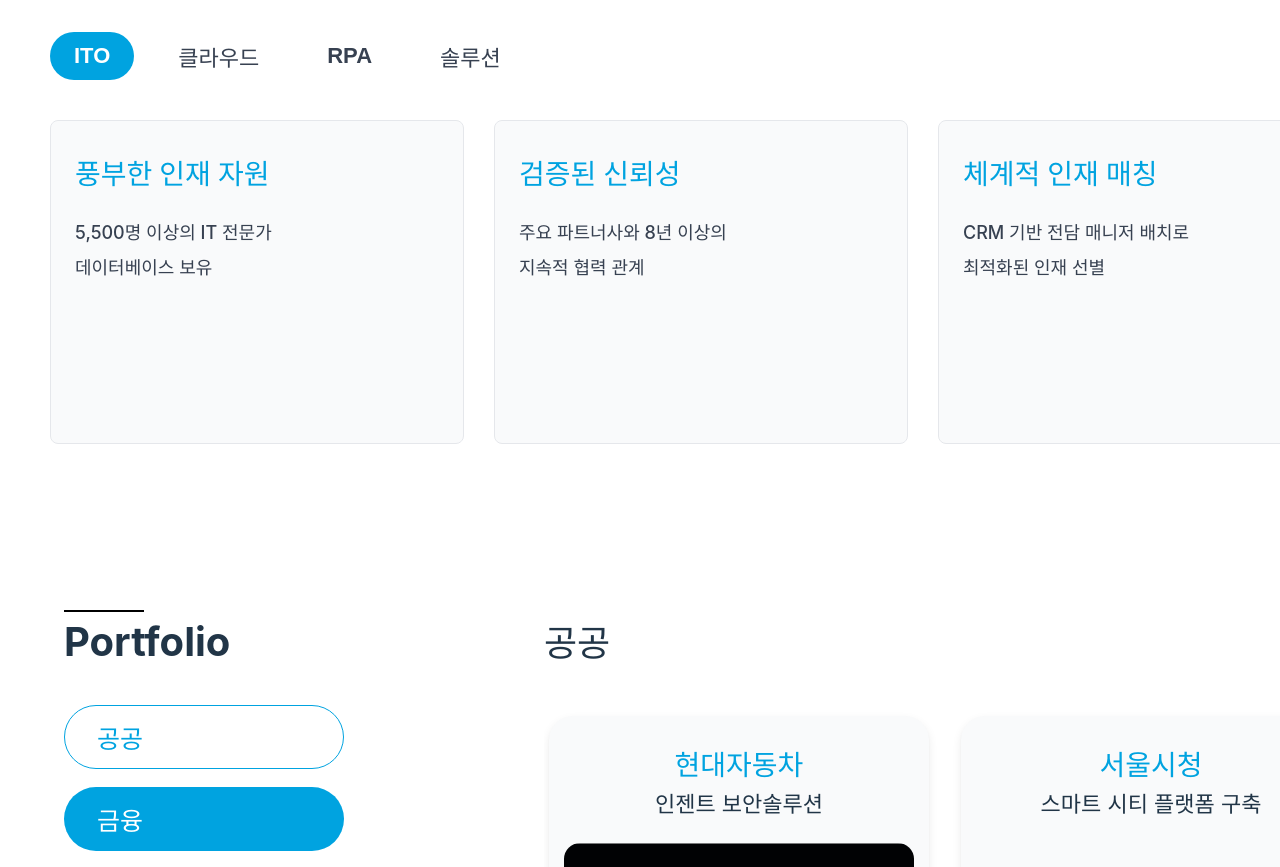
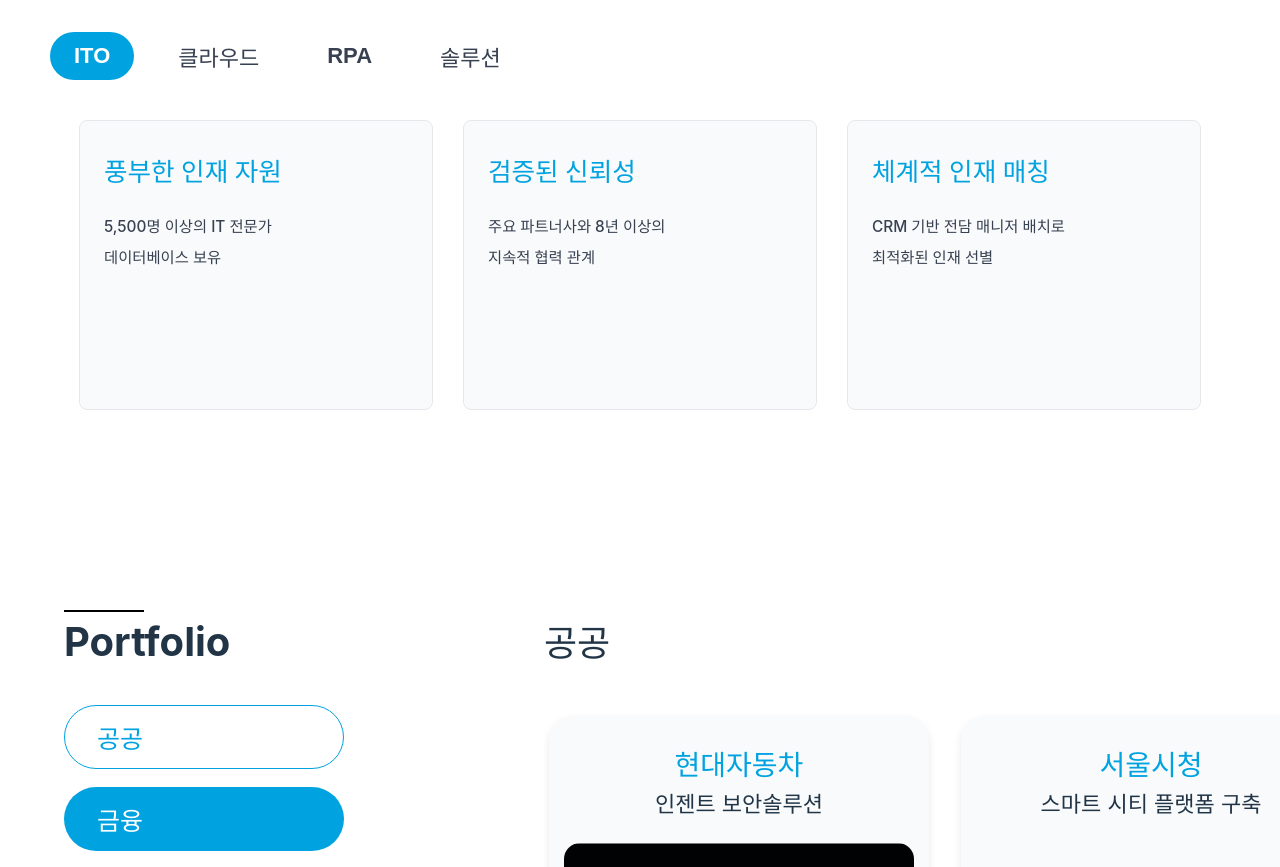
Before and after one commit to onexhana/nimbustech_website, a React (Vite) app: page /about in a window 1280 px wide. Shown: the part 1120-1987 px from the top of the page. Built offline with nearby package versions, Linux system fonts and the light colour scheme; a web font is replaced by a local one.

Commit message:
feat (about) : 수정본1

```diff
--- a/src/components/About/AboutCard.tsx
+++ b/src/components/About/AboutCard.tsx
@@ -22,9 +22,9 @@ export default function AboutCard({ title, description, detailLink }: AboutCardP
         borderRadius: "8px",
         padding: "16px",
         border: "1px solid #e5e7eb",
-        minHeight: "290px",
-        width: "380px",     // 카드 너비 축소
-        maxWidth: "380px",  // 카드 최대 너비 축소
+        minHeight: "20vw",
+        width: "25vw",
+        maxWidth: "25vw",
         flexShrink: 0,      // ✅ 강제로 줄어들지 않도록
         display: "flex",
       }}
@@ -44,7 +44,7 @@ export default function AboutCard({ title, description, detailLink }: AboutCardP
         className="font-semibold text-blue-600 leading-tight"
         style={{
           color: "#00A3E0",
-          fontSize: "28px",
+          fontSize: "2vw",
           fontWeight: "600",
           margin: "16px 0 24px 8px",
         }}
@@ -57,7 +57,7 @@ export default function AboutCard({ title, description, detailLink }: AboutCardP
         className="text-gray-700 space-y-2 flex-1 overflow-hidden"
         style={{
           color: "#374151",
-          fontSize: "18px",
+          fontSize: "1.2vw",
           fontWeight: "500",
           display: "flex",
           flexDirection: "column",
@@ -89,7 +89,7 @@ export default function AboutCard({ title, description, detailLink }: AboutCardP
             style={{
               color: "#00A3E0",
               fontWeight: "600",
-              fontSize: "14px",
+              fontSize: "1vw",
               textDecoration: "none",
             }}
           >
```
